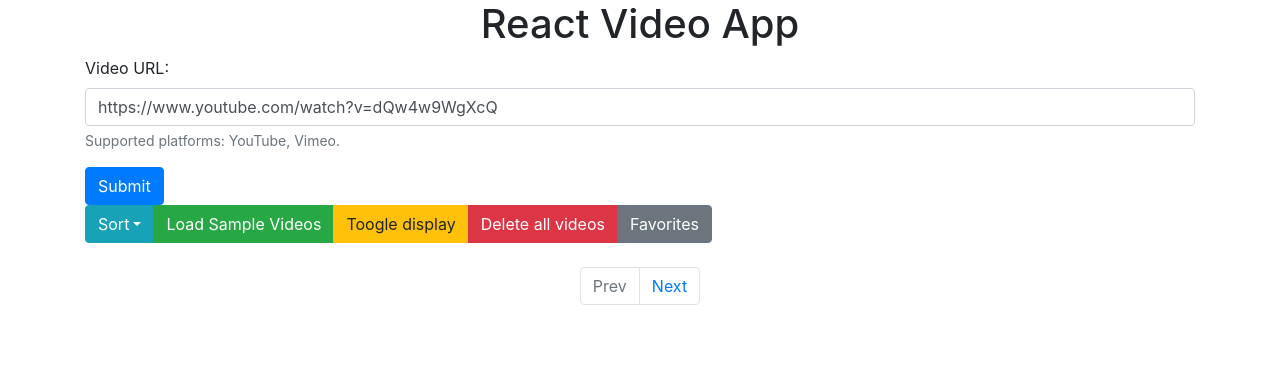
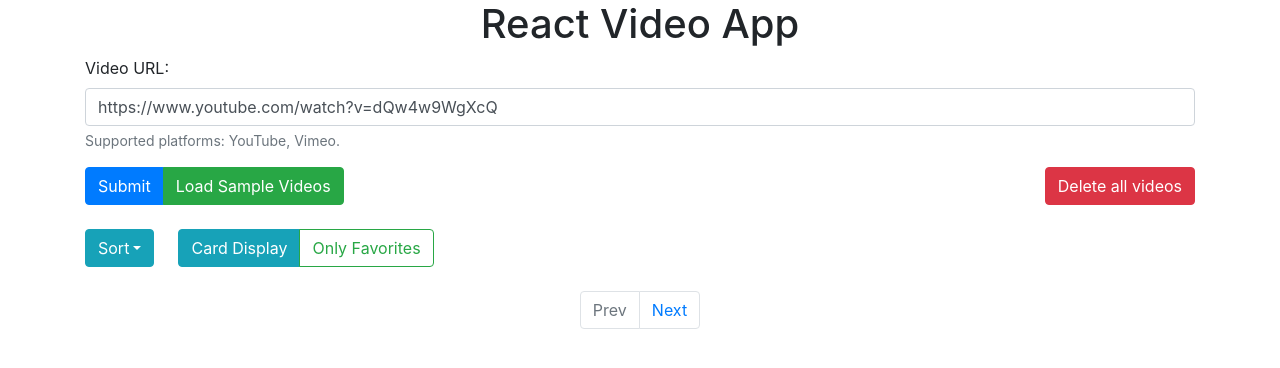
Before and after one commit to se7t/react-video-app, a React (Create React App) app: page / in a window 1280 px wide. Shown: the top 368 px of the page. Built offline with nearby package versions, Linux system fonts and the light colour scheme.

Commit message:
Add better button styling

```diff
--- a/src/App.jsx
+++ b/src/App.jsx
@@ -67,7 +67,7 @@ function App() {
   const [isDropdownOpen, toggleDropdownOpen] = useToggle();
   const [areSamplesLoaded, setSamplesLoaded] = useState(false);
   const [isFav, toggleIsFav] = useToggle();
-  const [displayType, setDisplayType] = useToggle();
+  const [displayType, toggleDisplayType] = useToggle();
   const { height, width } = useWindowDimensions();
 
   const videosPerPage = 6;
@@ -437,11 +437,26 @@ function App() {
             />
             <FormText>Supported platforms: YouTube, Vimeo.</FormText>
           </FormGroup>
+          <Row xs="1" sm="2">
+            <Col>
+              <ButtonGroup>
                 <Button type="submit" color="primary">
                   Submit
                 </Button>
+                <Button color="success" onClick={handleSampleVideos}>
+                  Load Sample Videos
+                </Button>
+              </ButtonGroup>
+            </Col>
+            <Col>
+              <Button color="danger" className="float-sm-right mt-4 mt-sm-0" onClick={handleDeleteAllVideos}>
+                Delete all videos
+              </Button>
+            </Col>
+          </Row>
         </Form>
-        <ButtonGroup>
+        <Row className="mt-4">
+          <Col>
             <ButtonDropdown isOpen={isDropdownOpen} toggle={toggleDropdownOpen}>
               <DropdownToggle caret color="info">
                 Sort
@@ -451,21 +466,20 @@ function App() {
                 <DropdownItem onClick={() => (sortVideos('descending'))}>Descending</DropdownItem>
               </DropdownMenu>
             </ButtonDropdown>
-          <Button color="success" onClick={handleSampleVideos}>
-            Load Sample Videos
-          </Button>
-          <Button color="warning" onClick={setDisplayType}>Toogle display</Button>
-          <Button color="danger" onClick={handleDeleteAllVideos}>
-            Delete all videos
+            <ButtonGroup className="ml-4">
+              <Button color="info" onClick={toggleDisplayType}>
+                {displayType === true ? ('List Display') : 'Card Display'}
               </Button>
               <Button
-            color="secondary"
-            outline={isFav === true}
+                color="success"
+                outline={isFav === false}
                 onClick={toggleIsFav}
               >
-            Favorites
+                Only Favorites
               </Button>
             </ButtonGroup>
+          </Col>
+        </Row>
         {allVideos.length > 0 || alert.bootstrapColor === 'success'
           ? (
             <Alert className="mt-4" color={alert.bootstrapColor} isOpen={alertVisible} toggle={onDismiss}>
```
Lines whose indentation alone changed are shown as unchanged.
